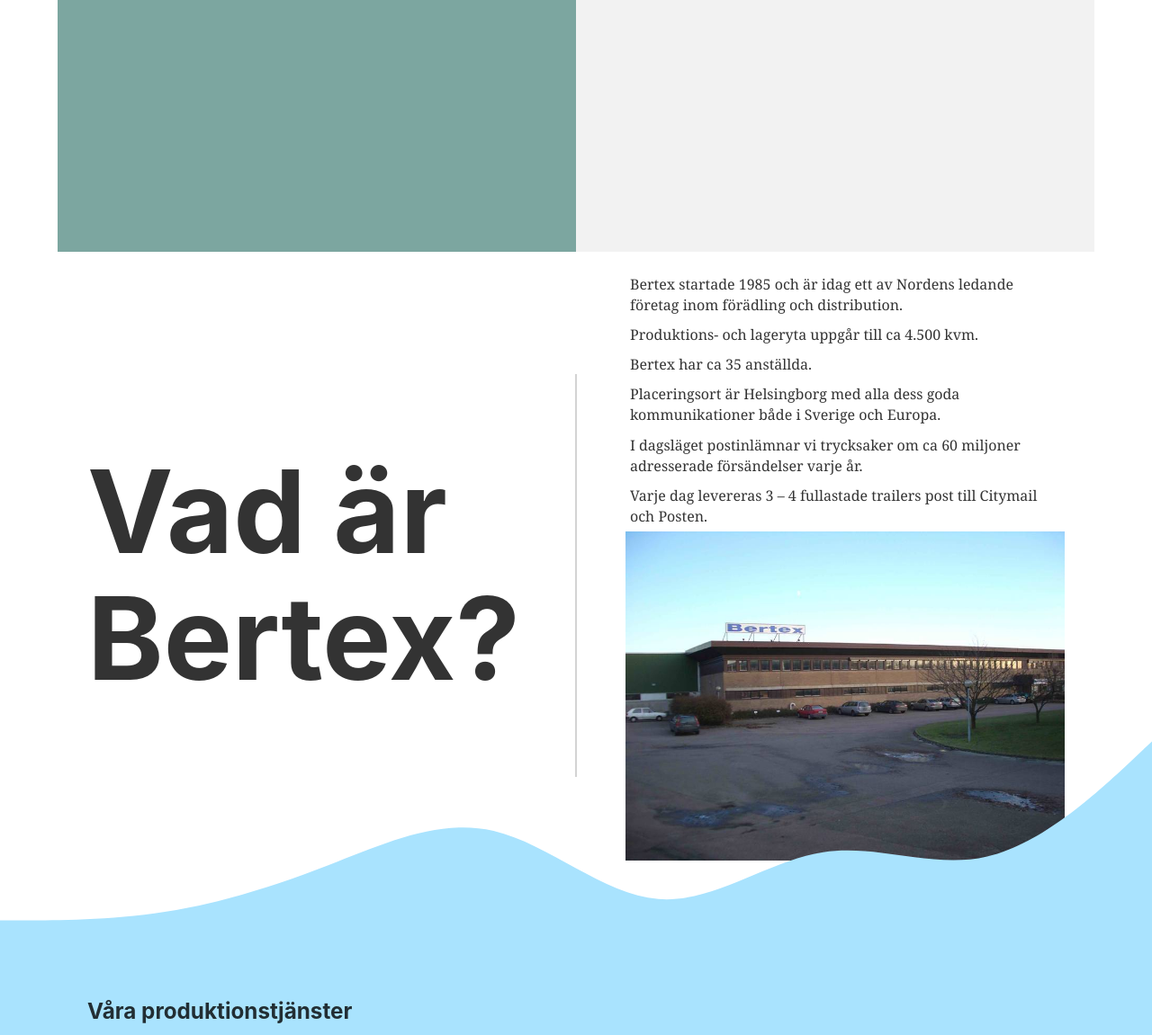
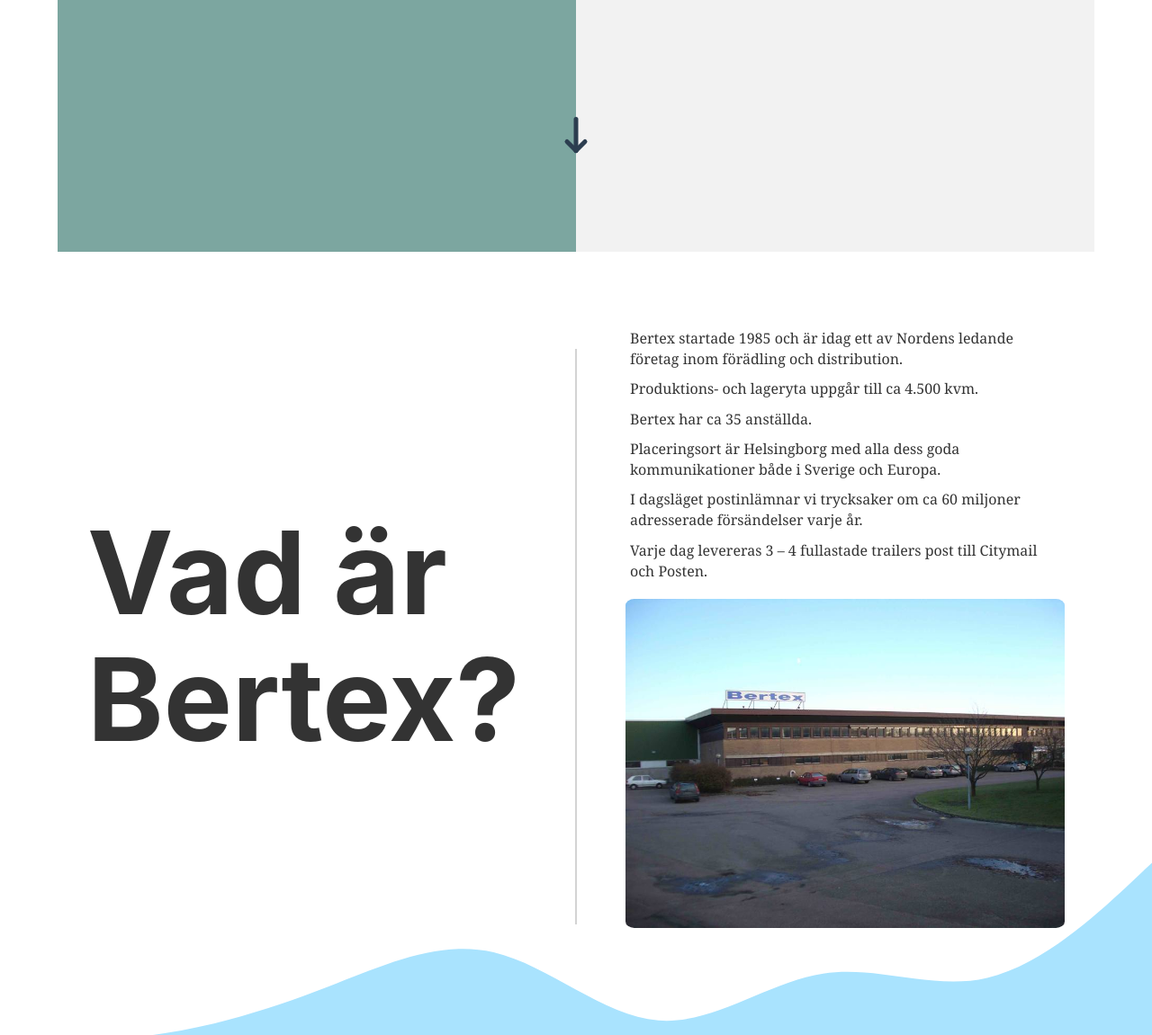
Before and after one commit to 1F4A9/Bertex-demo, a website: page index.html in a window 1280 px wide. Shown: the part 520-1671 px from the top of the page at 90% size. Drawn offline with Linux system fonts and the light colour scheme.

Commit message:
final maybe

```diff
--- a/index.html
+++ b/index.html
@@ -5,9 +5,11 @@
   <meta charset="UTF-8" />
   <meta name="viewport" content="width=device-width, initial-scale=1.0" />
 
-  <link rel="stylesheet" href="/styles/reset.css" />
-  <link rel="stylesheet" href="/styles/typography.css" />
-  <link rel="stylesheet" href="/styles/main.css" />
+  <link rel="stylesheet" href="/Bertex-demo/styles/reset.css" />
+  <link rel="stylesheet" href="/Bertex-demo/styles/typography.css" />
+  <link rel="stylesheet" href="/Bertex-demo/styles/main.css" />
+
+
 
   <script src="script.js" defer></script>
   <title>Bertex</title>
@@ -44,6 +46,12 @@
     <div class="header__intro" id="home">
       <!-- <h1><img src="./assets/bertex_new.gif" alt="logo"></h1> -->
       <h1>BERTEX<span>.</span></h1>
+      <svg class="arrow" xmlns="http://www.w3.org/2000/svg" class="icon icon-tabler icon-tabler-arrow-narrow-down" width="60" height="60" viewBox="0 0 24 24" stroke-width="2" stroke="#2c3e50" fill="none" stroke-linecap="round" stroke-linejoin="round">
+        <path stroke="none" d="M0 0h24v24H0z" fill="none"/>
+        <line x1="12" y1="5" x2="12" y2="19" />
+        <line x1="16" y1="15" x2="12" y2="19" />
+        <line x1="8" y1="15" x2="12" y2="19" />
+      </svg>
       <div class="header__intro__left"></div>
       <div class="header__intro__right"></div>
     </div>
@@ -85,8 +93,9 @@
       </svg>
     </section>
     <section class="main__service" id="service">
+      <h1>Våra produktionstjänster</h1>
       <article class="main__service__article">
-        <h2>Våra produktionstjänster</h2>
+
         <h3>Singelinplastning</h3>
         <p>
           Bertex förfogar idag över sex (6) plastmaskiner. Maskinerna kan köra både tryckt (styrd) och otryckt
--- a/styles/main.scss
+++ b/styles/main.scss
@@ -117,6 +117,13 @@
       flex: 1;
       background-color: $off-white;
     }
+    svg {
+      position: absolute;
+      top: 80%;
+      left: 50%;
+      transform: translate(-50%, -50%);
+      animation: bounce 2s infinite;
+    }
 
     h1 {
       position: absolute;
@@ -171,7 +178,7 @@
 
         img {
           width: 60%;
-          margin-bottom: .5rem;
+          margin-bottom: 0.5rem;
         }
       }
     }
@@ -191,6 +198,22 @@
         transform: rotate(45deg) translate(-5px, -6px);
       }
     }
+  }
+}
+
+@keyframes bounce {
+  0%,
+  20%,
+  50%,
+  80%,
+  100% {
+    transform: translate(-30px, 0px);
+  }
+  40% {
+    transform: translate(-30px, -30px);
+  }
+  60% {
+    transform: translate(-30px, -15px);
   }
 }
 
@@ -222,11 +245,12 @@
 
   &__about {
     height: 100%;
-    width: 90%;
+    width: 100%;
     display: flex;
     justify-content: space-between;
     align-items: center;
     padding-bottom: 10rem;
+    padding-top: 10vh;
 
     &__left {
       width: 48%;
@@ -240,12 +264,12 @@
         font-size: clamp(6rem, 10vw, 8rem);
         margin: 0;
         padding: 0;
+      }
     }
-  }
 
     &__divider {
       width: 2px;
-      height: 80%;
+      height: 80vh;
       background-color: lightgray;
     }
 
@@ -260,13 +284,16 @@
       p {
         margin: 5px;
       }
+      img {
+        margin-top: 0.9rem;
+        border-radius: 2%;
+      }
     }
-    padding-top: 10vh;
-    height: 100vh;
   }
 
   &__service {
     background-color: $light-blue;
+    text-align: center;
   }
 
   &__service__article:last-child {
```
Also changed, not shown: styles/main.css, 1 other file.
